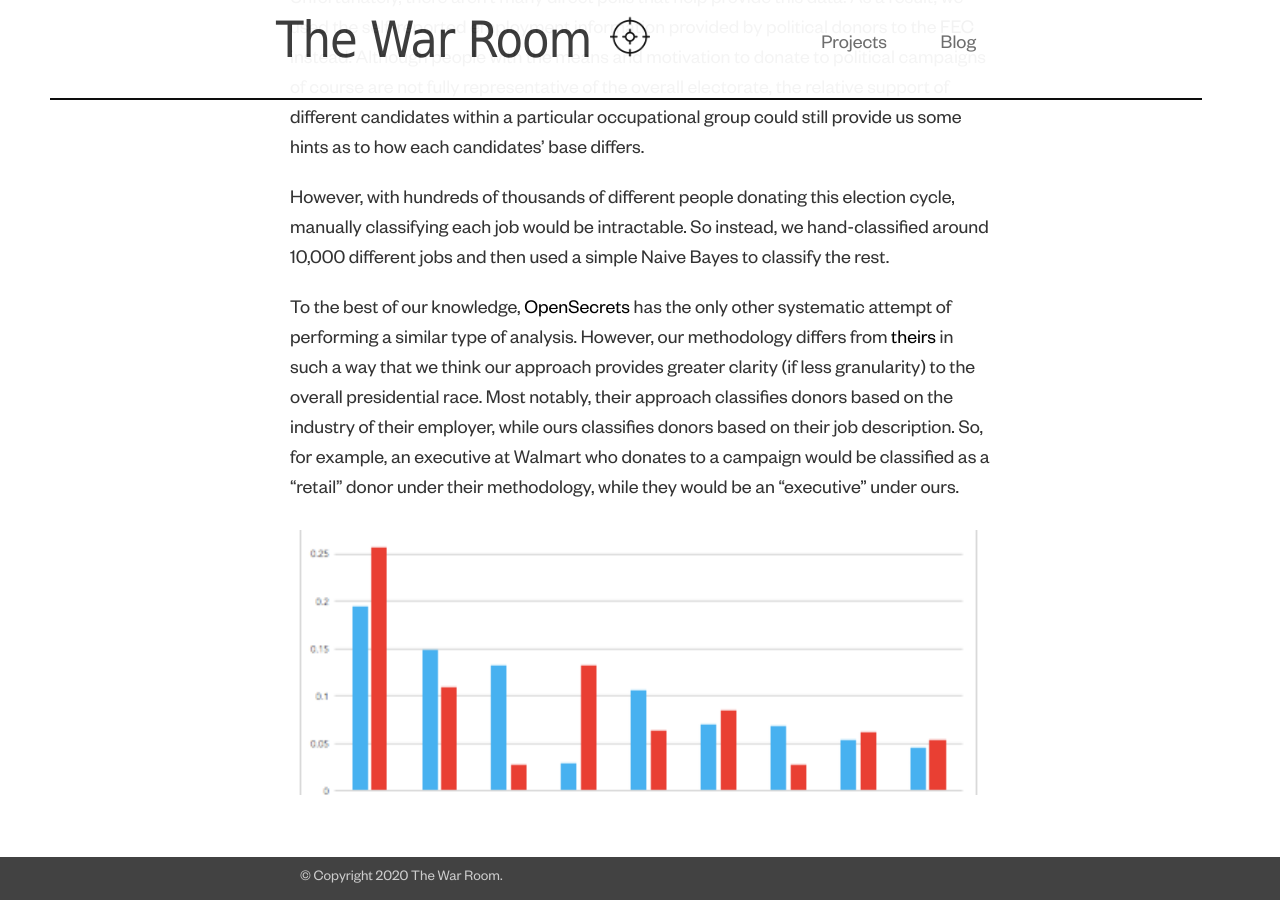
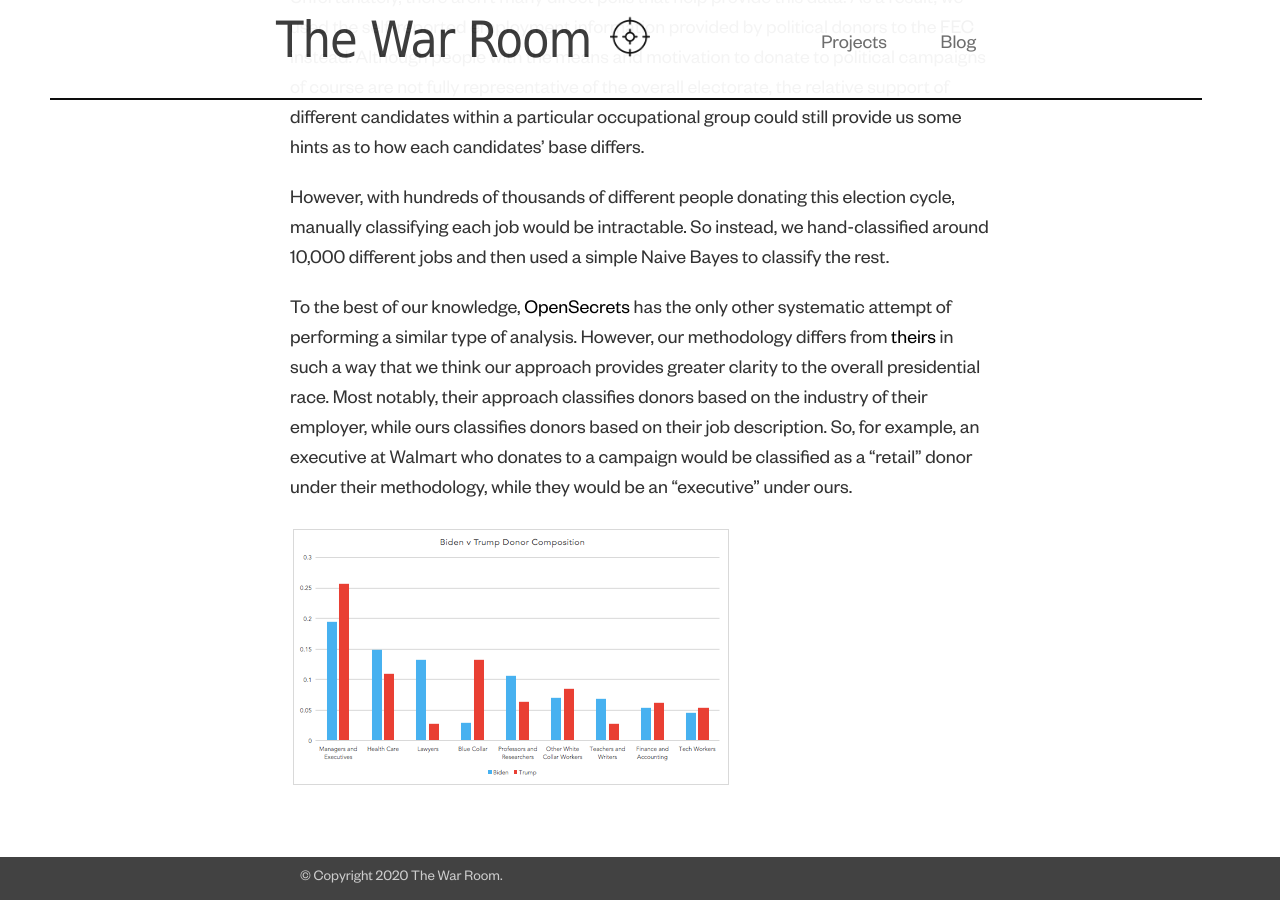
Before and after one commit to WarRoomCommand/warroomcommand.github.io, a Jekyll site: the page built from _projects/donor_directions.markdown, in a window 1280 px wide and 900 px high, scrolled down 513 px. Built offline with Jekyll 4.4.1, drawn with Linux system fonts in a browser that asks for light colours; nearby versions of some CDN libraries.

Commit message:
donor directions small fix

```diff
--- a/_projects/donor_directions.markdown
+++ b/_projects/donor_directions.markdown
@@ -11,8 +11,8 @@ Unfortunately, there aren't many direct polls that help provide this data. As a
 
 However, with hundreds of thousands of different people donating this election cycle, manually classifying each job would be intractable. So instead, we hand-classified around 10,000 different jobs and then used a simple Naive Bayes to classify the rest.
 
-To the best of our knowledge, [OpenSecrets](https://www.opensecrets.org/2020-presidential-race/industry-totals?highlight=y&ind=B02&src=a) has the only other systematic attempt of performing a similar type of analysis. However, our methodology differs from [theirs](https://www.opensecrets.org/industries/methodology.php) in such a way that we think our approach provides greater clarity (if less granularity) to the overall presidential race. Most notably, their approach classifies donors based on the industry of their employer, while ours classifies donors based on their job description. So, for example, an executive at Walmart who donates to a campaign would be classified as a "retail" donor under their methodology, while they would be an "executive" under ours.
+To the best of our knowledge, [OpenSecrets](https://www.opensecrets.org/2020-presidential-race/industry-totals?highlight=y&ind=B02&src=a) has the only other systematic attempt of performing a similar type of analysis. However, our methodology differs from [theirs](https://www.opensecrets.org/industries/methodology.php) in such a way that we think our approach provides greater clarity to the overall presidential race. Most notably, their approach classifies donors based on the industry of their employer, while ours classifies donors based on their job description. So, for example, an executive at Walmart who donates to a campaign would be classified as a "retail" donor under their methodology, while they would be an "executive" under ours.
 
 <div class="img_row">
-	<img class="col three left" src="{{ site.baseurl }}/assets/img/donor_directions/dd_trump_v_biden.png" title="Trump v. Biden donors"/>
+	<img src="{{ site.baseurl }}/assets/img/donor_directions/dd_trump_v_biden.png" title="Trump v. Biden donors"/>
 </div>
```
Also changed, not shown: 2 other files.
